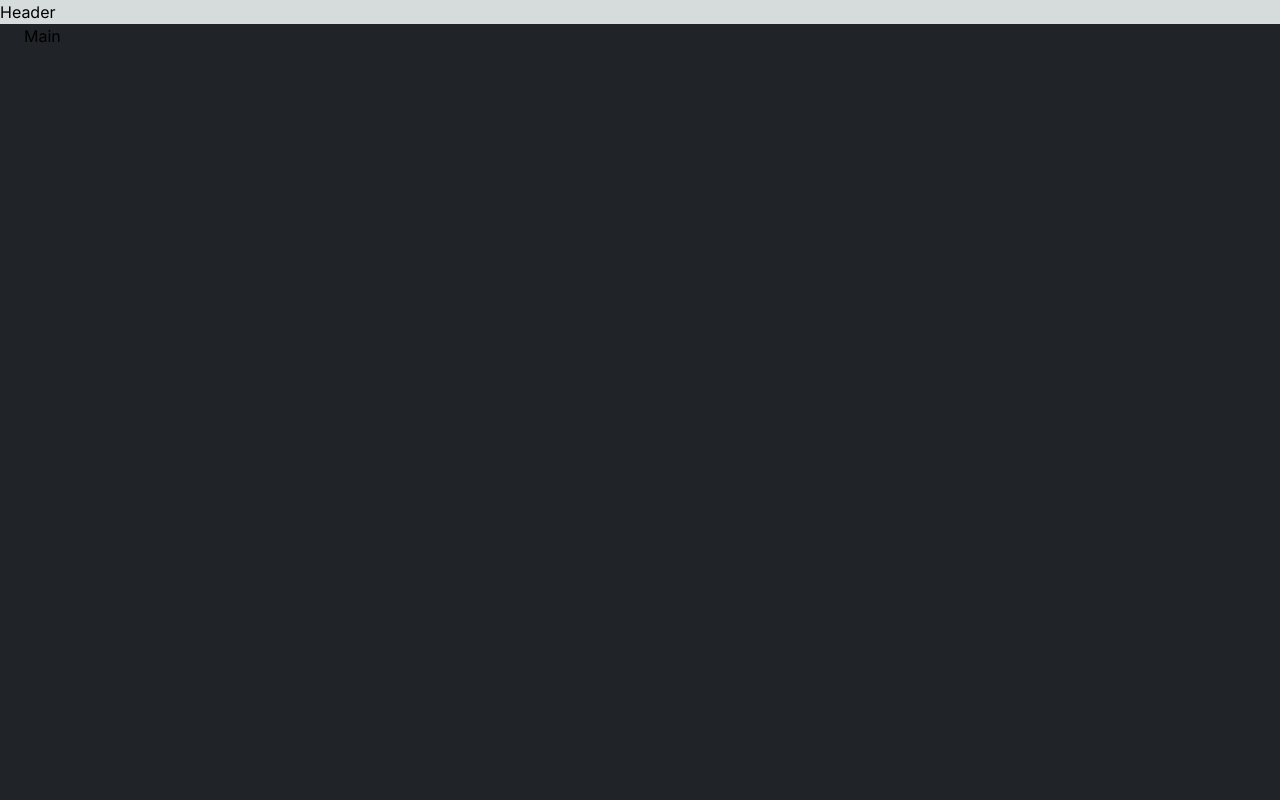
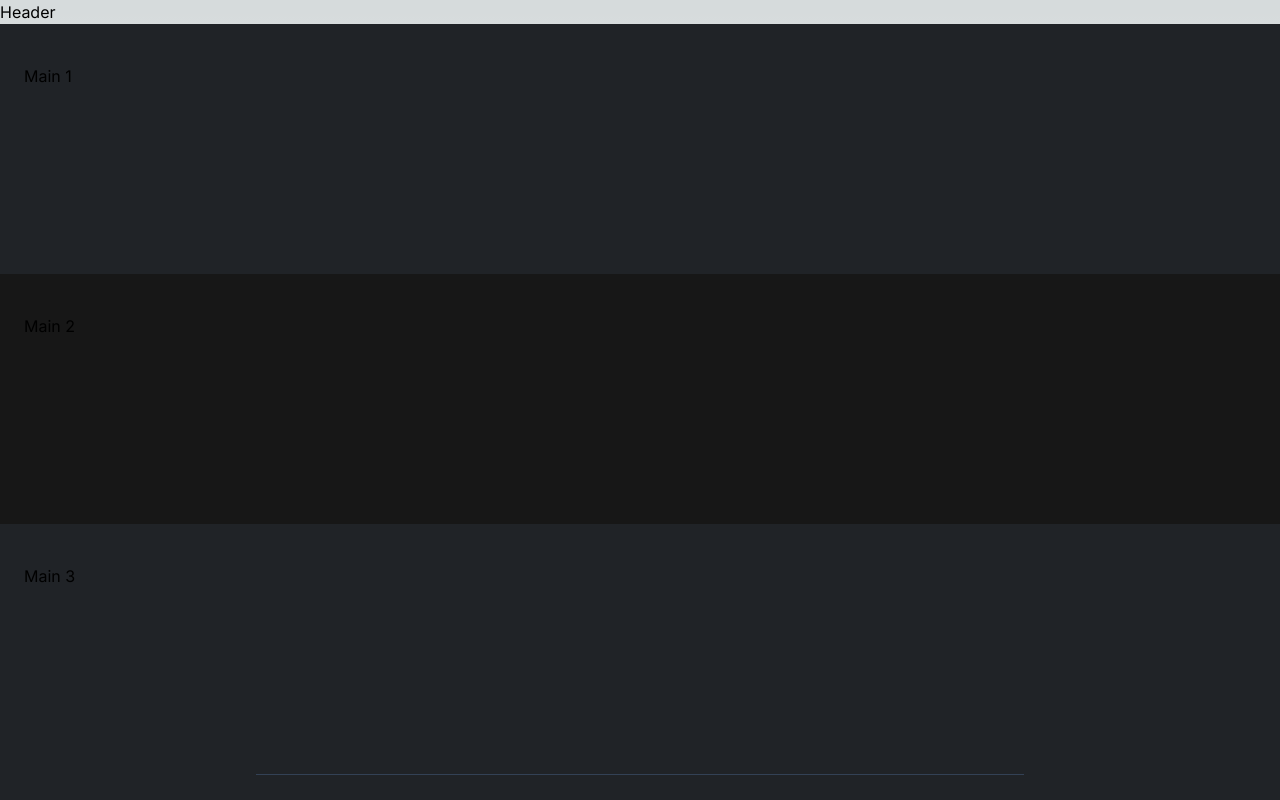
Before and after one commit to AntoniBLopez/LernenSieMitBelu, a Next.js app: page / in a window 1280 px wide. Shown: the top 800 px of the page. Built offline with nearby package versions, Linux system fonts and the light colour scheme.

Commit message:
main: bases

```diff
--- a/app/ui/Main.tsx
+++ b/app/ui/Main.tsx
@@ -1,13 +1,27 @@
 
 export default function Main() {
   return (
-    <div className="w-full h-full px-fixed bg-bluishBlackColor">
+    <main className="h-fit w-full">
+      <div className="px-fixed w-full h-fit bg-bluishBlackColor">
+        <div className="h-[250px] py-10">
 
+          <h1>Main 1</h1>
+        </div>
+      </div>
 
-      <main className="flex flex-col h-[1000px]">
+      <div className="px-fixed w-full h-fit bg-black2Color">
+        <div className="h-[250px] py-10">
 
-        <div>Main</div>
-      </main>
-    </div>
+          <h1>Main 2</h1>
+        </div>
+      </div>
+
+      <div className="px-fixed w-full h-fit bg-bluishBlackColor">
+        <div className="h-[250px] py-10">
+
+          <h1>Main 3</h1>
+        </div>
+      </div>
+    </main>
   )
 }
```
